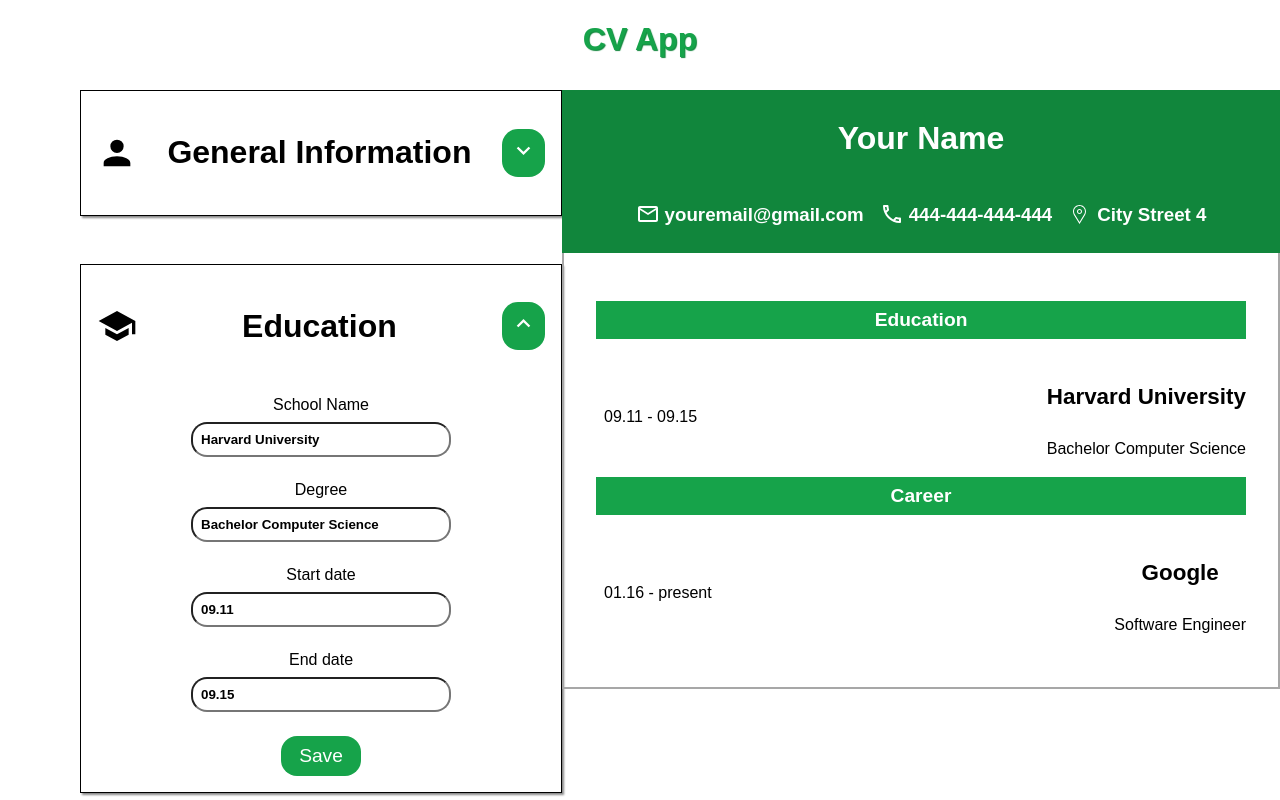
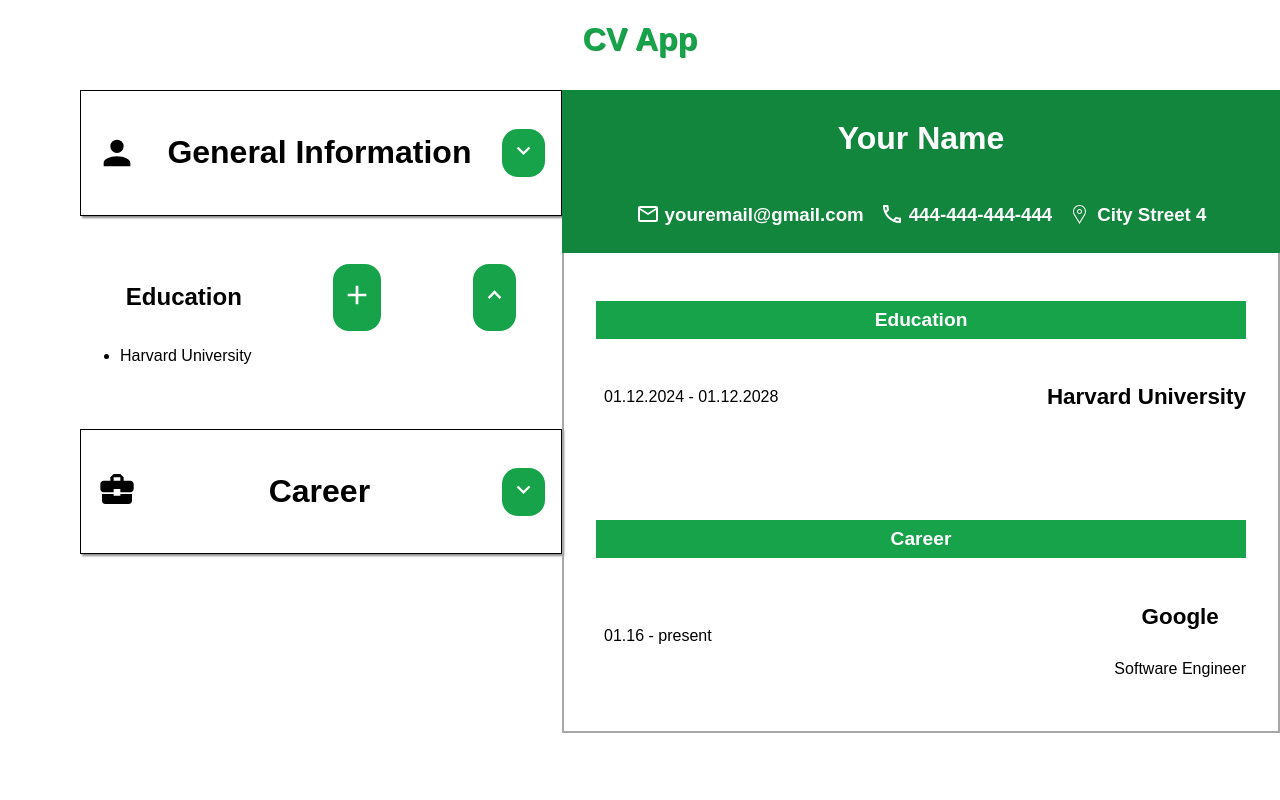
Before and after one commit to Rel1able/CV-Application, a React (Vite) app: page / in a window 1280 px wide. Both pictures are taken after a click on the button 523 px from the left and 326 px from the top of the page. Shown: the top 800 px of the page. Built offline with nearby package versions, Linux system fonts and the light colour scheme.

Commit message:
enabled to add and display multiple educations

```diff
--- a/src/components/EduDisplayComponent.jsx
+++ b/src/components/EduDisplayComponent.jsx
@@ -1,18 +1,17 @@
 import "../styles/edu.css"
 
-export default function EduDisplayComponent({ schoolName, titleOfStudy, startDate, endDate }) {
+export default function EduDisplayComponent({educations }) {
     return (
         <div className="edu-display-content">
             <h2 className="section-name">Education</h2>
-
-            <div className="edu-line1">
-                <h4 className="date">{startDate} - {endDate}</h4>
-                <div>
-                    <h4 className="school-name">{schoolName}</h4>
-                    <h4 className="title-of-study">{titleOfStudy}</h4>
-                </div>
-
-            </div>
+            {educations.map((education, index) =>
+                <div key={index} className="edu-line1">
+                    <h4 className="date">{education.startDate} - {education.endDate}</h4>
+                    <div>
+                        <h4 className="school-name">{education.schoolName}</h4>
+                        <h4 className="title-of-study">{education.titleOfStudy}</h4>
+                    </div>
+                </div>)}
 
 
 
--- a/src/components/EduInput.jsx
+++ b/src/components/EduInput.jsx
@@ -1,11 +1,25 @@
 
-import SaveButton from "./SaveButton.jsx";
+import EduSaveButton from "./EduSaveButton.jsx";
 import CloseButton from "./CloseButton.jsx";
 
-export default function EducationalInputComponent({setIsEditing, schoolName, setSchoolName, titleOfStudy, setTitleOfStudy, startDate, setStartDate, endDate, setEndDate }) {
+import { useState } from "react";
+
+
+
+
+export default function EducationalInputComponent({setIsEditing, schoolName, setSchoolName, titleOfStudy, setTitleOfStudy, startDate, setStartDate, endDate, setEndDate, educations, setEducations}) {
+
+    const [formVisible, setFormVisible] = useState(false);
+
     function handleSchoolNameChange(e) {
         setSchoolName(e.target.value);
     }
+
+    function toggleForm() {
+        setFormVisible(!formVisible)
+    }
+
+
 
     function handleTitleOfStudyChange(e){
         setTitleOfStudy(e.target.value);
@@ -19,9 +33,17 @@ export default function EducationalInputComponent({setIsEditing, schoolName, set
         setEndDate(e.target.value);
     }
 
+
         return (
+            <div>
+                <div className="edu-input-header">
+                    <h2>Education</h2>
+                    <button onClick={toggleForm}><img className="plus-icon" src="../public/plusIcon.svg"/></button>
+                    <CloseButton setIsEditing={setIsEditing}/>
+                </div>
+                {formVisible && (
                     <form className="general-inputs">
-            <h1 className="section-icon"><img className="div-icon" src="../public/eduIcon.svg" />Education<CloseButton setIsEditing={setIsEditing}/></h1>
+                        <h1 className="section-icon"><img className="div-icon" src="../public/eduIcon.svg" />Education</h1>
                         <label className="input-label">
                             School Name
                             <input type="text" value={schoolName} onChange={handleSchoolNameChange} placeholder="Enter the name of the school"/>
@@ -38,7 +60,16 @@ export default function EducationalInputComponent({setIsEditing, schoolName, set
                             End date
                             <input type="text" value={endDate} onChange={handleEndDateChange} placeholder="Enter the end date"/>
                         </label>
-            <SaveButton setIsEditing={setIsEditing}/>
+                        <EduSaveButton setFormVisible={setFormVisible} setIsEditing={setIsEditing} educations={educations} setEducations={setEducations} schoolName={schoolName}
+                                titleOfStudy={titleOfStudy} startDate={startDate} endDate={endDate} />
                     </form>
+                )}
+
+                <ul>
+                    {educations.map((education, index) =>
+                        <li key={index}>{education.schoolName}</li>)}
+                </ul>
+            </div>
+
         )
     }
--- /dev/null
+++ b/src/components/EduSaveButton.jsx
@@ -0,0 +1,16 @@
+
+
+export default function EduSaveButton({setFormVisible, educations, setEducations, schoolName, titleOfStudy, startDate, endDate }) {
+
+    function addEducation() {
+        const newEducation = { schoolName: schoolName, titleOfStudy: titleOfStudy, startDate: startDate, endDate: endDate };
+        setEducations([...educations, newEducation]);
+        setFormVisible(false);
+    }
+
+    return (
+        <button className="save-button" onClick={addEducation}>
+            Save
+        </button>
+    )
+}
--- a/src/components/GeneralInfo.jsx
+++ b/src/components/GeneralInfo.jsx
@@ -6,6 +6,7 @@ import GeneralDivComponent from "./GeneralDivComponent";
 import EducationalInputComponent from "./EduInput.jsx";
 import EduDivComponent from "./EduDivComponent.jsx";
 import EduDisplayComponent from "./EduDisplayComponent.jsx";
+
 
 
 import ProfExpInput from "./ProfexpInput.jsx";
@@ -36,6 +37,9 @@ export default function GeneralInfo() {
     const [profStartDate, setProfStartDate] = useState("01.16");
     const [profEndDate, setProfEndDate] = useState("present");
 
+    const [educations, setEducations] = useState([{schoolName: "Harvard University", Degree: "Bachelor Computer Science", startDate: "01.12.2024", endDate: "01.12.2028"}]);
+
+
     return (
         <>
             <Header/>
@@ -45,28 +49,31 @@ export default function GeneralInfo() {
                         email={email} setEmail={setEmail}
                         phone={phone} setPhone={setPhone}
                         setIsEditing={setIsEditing} address={address} setAddress={setAddress} />
+
                         : <GeneralDivComponent name={name}
                             email={email} phone={phone} setIsEditing={setIsEditing} address={address}
                             setAddress={setAddress} />}
 
-                {isEditingEdu ? <EducationalInputComponent schoolName={schoolName}
-                setSchoolName={setSchoolName} titleOfStudy={titleOfStudy}
-                startDate={startDate} endDate={endDate}
-                setTitleOfStudy={setTitleOfStudy} setStartDate={setStartDate}
-                setEndDate={setEndDate} setIsEditing={setIsEditingEdu} />
+                    {isEditingEdu ? <EducationalInputComponent schoolName={schoolName}
+                        setSchoolName={setSchoolName} titleOfStudy={titleOfStudy}
+                        startDate={startDate} endDate={endDate}
+                        setTitleOfStudy={setTitleOfStudy} setStartDate={setStartDate}
+                        setEndDate={setEndDate} setIsEditing={setIsEditingEdu} educations={educations} setEducations={setEducations} />
+
                 : <EduDivComponent schoolName={schoolName}
                     titleOfStudy={titleOfStudy} startDate={startDate} endDate={endDate}
                         setIsEditing={setIsEditingEdu} />}
 
                 {isEditingProf ? <ProfExpInput company={company} setCompany={setCompany} jobTitle={jobTitle}
                     setJobTitle={setJobTitle} profStartDate={profStartDate} setProfStartDate={setProfStartDate} profEndDate={profEndDate}
-                    setProfEndDate={setProfEndDate} setIsEditing={setIsEditingProf} />
+                        setProfEndDate={setProfEndDate} setIsEditing={setIsEditingProf} />
+
                     : <ProfExpDiv setIsEditing={setIsEditingProf} />}
 
             </div>
             <div className="display-data">
                 <GeneralDisplayComponent name={name} email={email} phone={phone} address={address} />
-                <EduDisplayComponent schoolName={schoolName} titleOfStudy={titleOfStudy} startDate={startDate} endDate={endDate} />
+                    <EduDisplayComponent educations={educations} />
                 <ProfExpDisplay company={company} jobTitle={jobTitle} profStartDate={profStartDate} profEndDate={profEndDate}/>
             </div>
 
--- a/src/index.css
+++ b/src/index.css
@@ -51,6 +51,7 @@ button:hover{
     display: flex;
     flex-direction: column;
     margin-bottom: 3rem;
+    height: 70vh;
 
 }
 
--- a/src/styles/edu.css
+++ b/src/styles/edu.css
@@ -1,5 +1,5 @@
 .edu-display-content{
-    height: 7rem;
+
     border: 2px solid rgb(167, 167, 167);
     border-top: 0px;
     border-bottom: 0px;
@@ -14,3 +14,16 @@
     align-items: center;
     margin-left: 0.5rem;
 }
+
+
+.edu-input-header{
+    display: flex;
+    justify-content: space-around;
+
+}
+
+.plus-icon{
+    filter: invert(1);
+    width: 2rem;
+    height: 2rem;
+}
```
Also changed, not shown: public/plusIcon.svg (added). Lines whose indentation alone changed are shown as unchanged.
